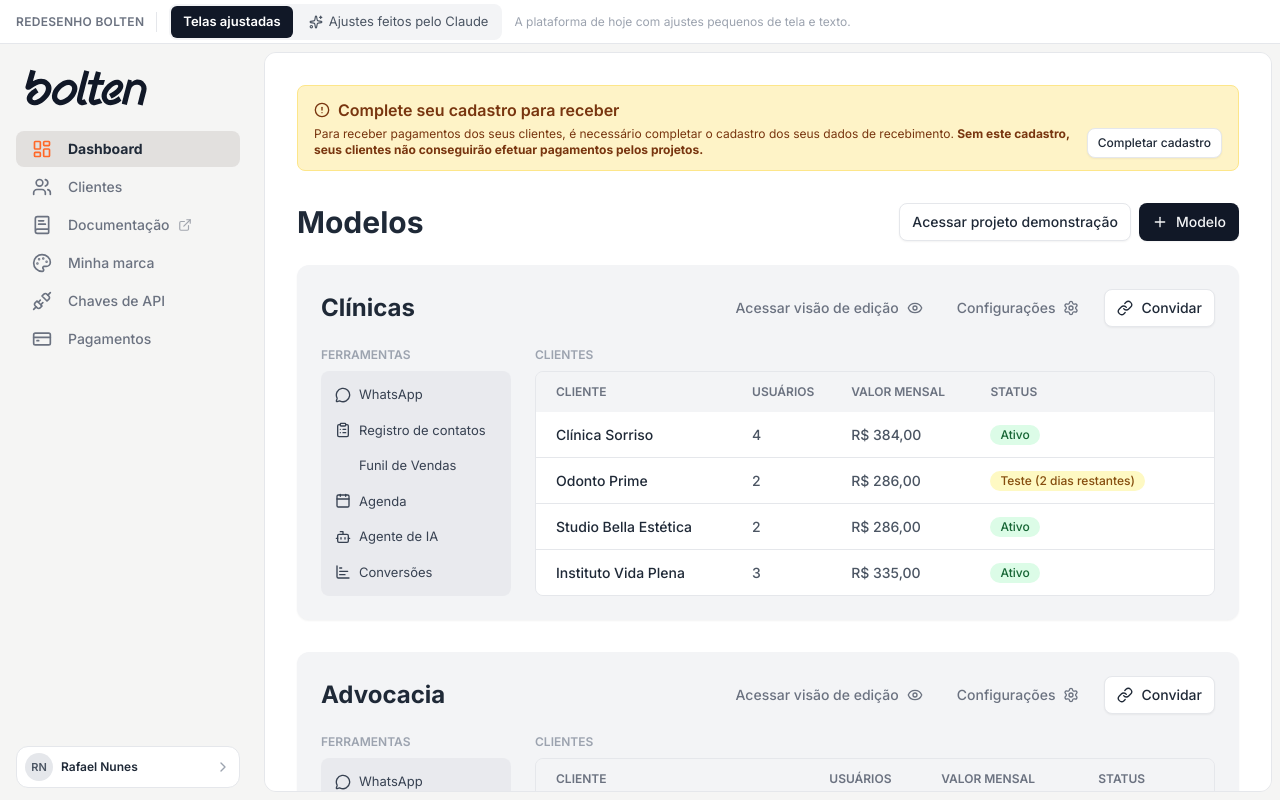
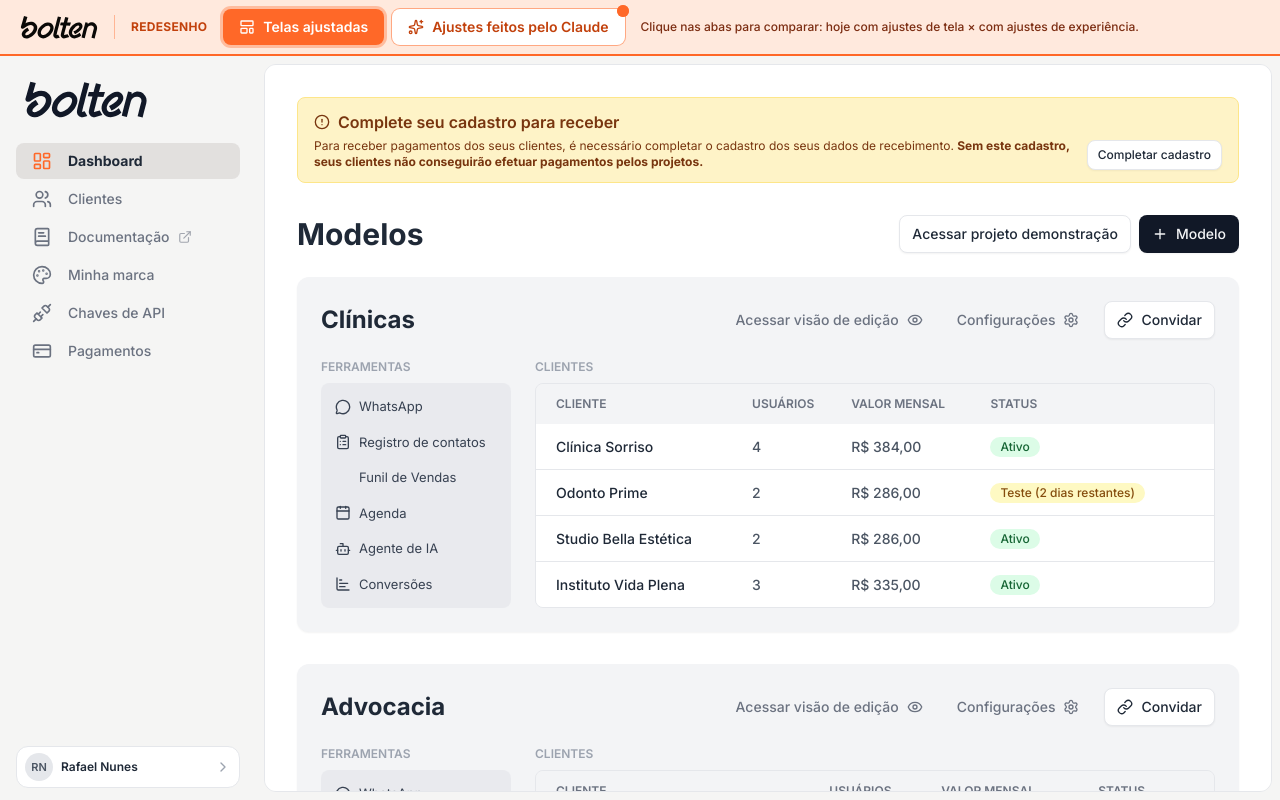
Before and after one commit to MonkeyAnalitcs/bltn-mockbiz, a plain HTML site: page redesenho-experiencia.html in a window 1280 px wide. Drawn offline with nearby package versions, Linux system fonts and the light colour scheme; some icons are missing.

Commit message:
Redesenho: barra do topo em laranja claro

```diff
--- a/redesenho-experiencia.html
+++ b/redesenho-experiencia.html
@@ -942,9 +942,10 @@ const MUDANCAS = [
 ];
 const JANELA = {v1:22, v2:19, v3:21, v4:3};
 
+// Barra do topo em laranja claro da Bolten, com as abas em laranja, para ficar claro que são clicáveis
 function drawTopo(){
-  const aba = (on, fn, txt, icone) => `<button onclick="${fn}" class="inline-flex items-center gap-1.5 h-8 px-3 rounded-md text-[13px] ${on ? 'bg-gray-900 text-white dark:bg-gray-100 dark:text-gray-900 font-semibold' : 'text-gray-600 dark:text-gray-300 hover:bg-gray-100 dark:hover:bg-gray-700'}">${icone ? ic(icone, 'w-3.5 h-3.5') : ''}${txt}</button>`;
-  $('topo').innerHTML = `<div class="h-11 flex items-center gap-3 px-4 bg-white dark:bg-gray-900 border-b border-gray-200 dark:border-gray-700"><span class="text-xs font-semibold text-gray-500 dark:text-gray-400 uppercase tracking-wide">Redesenho Bolten</span><span class="w-px h-5 bg-gray-200 dark:bg-gray-700"></span><div class="inline-flex gap-1 rounded-lg bg-gray-100 dark:bg-gray-800 p-0.5">${aba(!S.ux, 'setModo(false)', 'Telas ajustadas')}${aba(S.ux, 'setModo(true)', 'Ajustes feitos pelo Claude', 'sparkles')}</div><span class="grow text-xs text-gray-400">${S.ux ? 'Mesma plataforma, com mudanças de experiência (fluxo, salvar, busca, avisos).' : 'A plataforma de hoje com ajustes pequenos de tela e texto.'}</span>${S.ux ? `<button class="btn btn-sec btn-sm" onclick="oQueMudou()">${ic('list', 'w-3.5 h-3.5')}O que mudou (${MUDANCAS.length})</button>` : ''}</div>`;
+  const aba = (on, fn, txt, icone) => `<button onclick="${fn}" class="relative inline-flex items-center gap-2 h-9 px-4 rounded-lg text-sm font-semibold transition ${on ? 'bg-[#FF6828] text-white shadow-[0_0_0_3px_rgba(255,104,40,0.35)]' : 'bg-white text-[#C2410C] hover:bg-orange-50 ring-1 ring-[#FF6828]/50'}">${icone ? ic(icone, 'w-4 h-4') : ''}${txt}${on ? '' : '<span class="absolute -top-1 -right-1 flex w-3 h-3"><span class="animate-ping absolute inline-flex w-full h-full rounded-full bg-[#FF6828] opacity-75"></span><span class="relative inline-flex w-3 h-3 rounded-full bg-[#FF6828]"></span></span>'}</button>`;
+  $('topo').innerHTML = `<div class="h-14 flex items-center gap-4 px-5 bg-[#FFE9DD] border-b-2 border-[#FF6828] text-[#0B0907]"><span class="text-[#0B0907]">${$('logo-bolten').innerHTML.replace('class="logo"', 'class="logo" style="width:78px"')}</span><span class="w-px h-6 bg-[#FF6828]/40"></span><span class="text-xs font-bold uppercase tracking-wide text-[#C2410C]">Redesenho</span><div class="inline-flex gap-2">${aba(!S.ux, 'setModo(false)', 'Telas ajustadas', 'layout-template')}${aba(S.ux, 'setModo(true)', 'Ajustes feitos pelo Claude', 'sparkles')}</div><span class="grow text-xs font-medium text-[#7C2D12]">${S.ux ? 'Mesma plataforma, com mudanças de experiência. Clique em "O que mudou" para ver a lista.' : 'Clique nas abas para comparar: hoje com ajustes de tela × com ajustes de experiência.'}</span>${S.ux ? `<button class="inline-flex items-center gap-2 h-9 px-4 rounded-lg text-sm font-semibold bg-white text-[#0B0907] ring-1 ring-[#FF6828]/50 hover:bg-orange-50" onclick="oQueMudou()">${ic('list', 'w-4 h-4 text-[#FF6828]')}O que mudou (${MUDANCAS.length})</button>` : ''}</div>`;
 }
 function setModo(ux){ S.ux = ux; try { history.replaceState(null, '', ux ? '#claude' : '#'); } catch (e) {} closeModal(); fecharMenu(); renderAll(); showToast(ux ? 'Ajustes feitos pelo Claude' : 'Telas ajustadas'); }
 function oQueMudou(){
```
